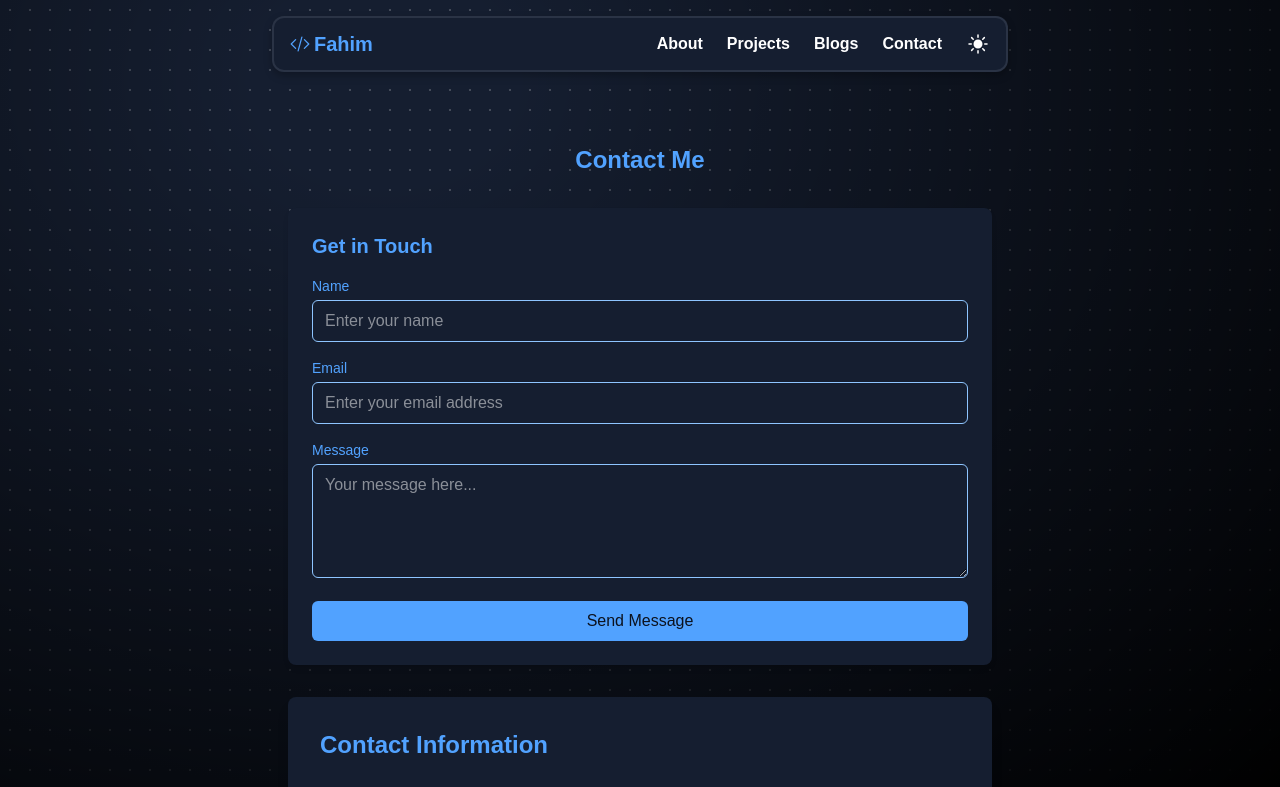
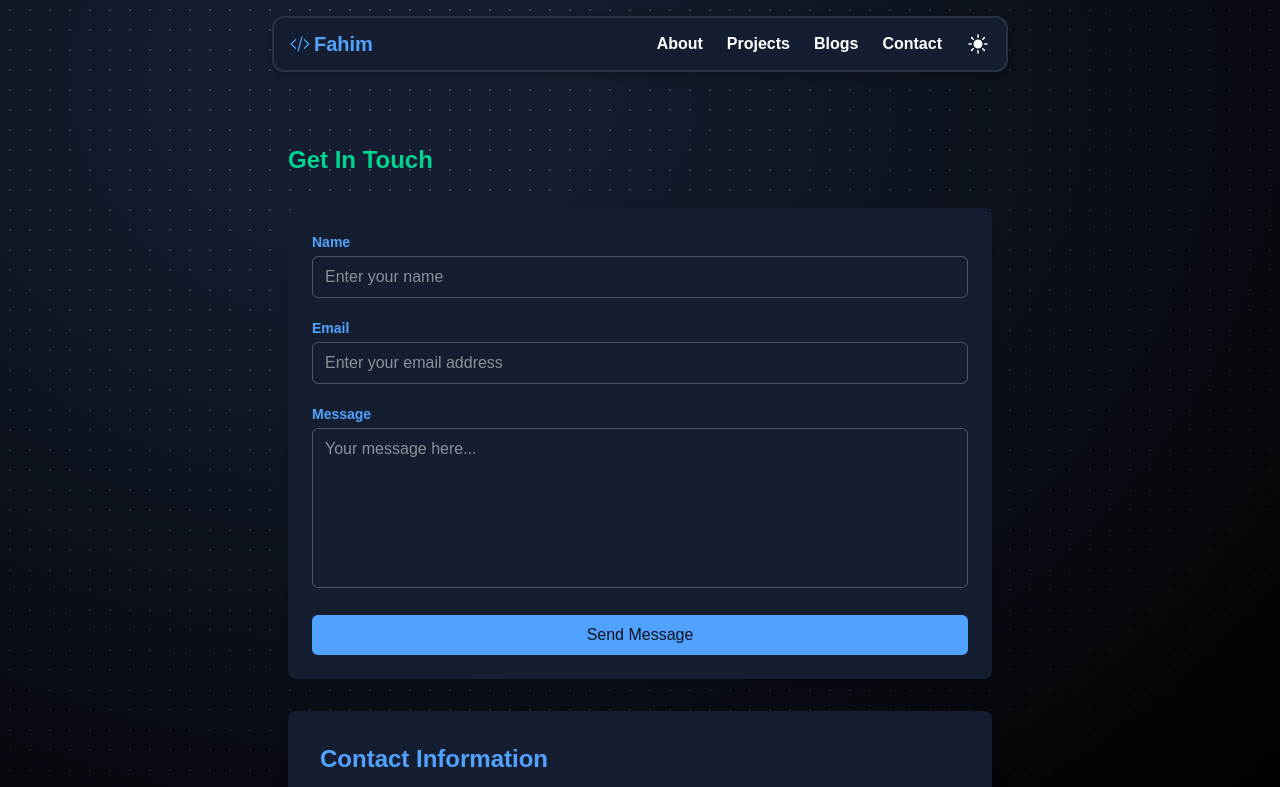
Before and after one commit to Fahim047/fifolio, a Next.js app: page /contact in a window 1280 px wide. Shown: the top 787 px of the page. Built offline with nearby package versions, Linux system fonts and the light colour scheme.

Commit message:
💄 change font weight  and color

```diff
--- a/app/(pages)/contact/page.tsx
+++ b/app/(pages)/contact/page.tsx
@@ -4,19 +4,16 @@ const ContactPage = () => {
 	return (
 		<section className="py-12">
 			<div className="container mx-auto px-4">
-				<h2 className="text-2xl font-bold text-center mb-8 text-blue-400">
-					Contact Me
+				<h2 className="text-2xl font-bold mb-8 text-emerald-400">
+					Get In Touch
 				</h2>
 				<div className="max-w-4xl mx-auto flex flex-col gap-8">
 					<div className="flex-1 bg-primary p-6 rounded-lg shadow-md">
-						<h3 className="text-xl font-semibold mb-4 text-blue-400">
-							Get in Touch
-						</h3>
-						<form className="space-y-4">
+						<form className="space-y-5">
 							<div>
 								<label
 									htmlFor="name"
-									className="block text-sm font-medium text-blue-400 mb-1"
+									className="block text-sm font-bold text-blue-400 mb-1"
 								>
 									Name
 								</label>
@@ -24,14 +21,14 @@ const ContactPage = () => {
 									type="text"
 									id="name"
 									name="name"
-									className="bg-transparent w-full px-3 py-2 border border-blue-300 rounded-md focus:outline-hidden focus:ring-2 focus:ring-blue-400"
+									className="bg-transparent w-full px-3 py-2 border border-gray-600  rounded-md focus:outline-hidden focus:ring-2 focus:ring-blue-400"
 									placeholder="Enter your name"
 								/>
 							</div>
 							<div>
 								<label
 									htmlFor="email"
-									className="block text-sm font-medium text-blue-400 mb-1"
+									className="block text-sm font-bold text-blue-400 mb-1"
 								>
 									Email
 								</label>
@@ -39,22 +36,21 @@ const ContactPage = () => {
 									type="email"
 									id="email"
 									name="email"
-									className="bg-transparent w-full px-3 py-2 border border-blue-300 rounded-md focus:outline-hidden focus:ring-2 focus:ring-blue-400"
+									className="bg-transparent w-full px-3 py-2 border border-gray-600 rounded-md focus:outline-hidden focus:ring-2 focus:ring-blue-400"
 									placeholder="Enter your email address"
 								/>
 							</div>
 							<div>
 								<label
 									htmlFor="message"
-									className="block text-sm font-medium text-blue-400 mb-1"
+									className="block text-sm font-bold text-blue-400 mb-1"
 								>
 									Message
 								</label>
 								<textarea
 									id="message"
 									name="message"
-									rows={4}
-									className="bg-transparent w-full px-3 py-2 border border-blue-300 rounded-md focus:outline-hidden focus:ring-2 focus:ring-blue-400"
+									className="h-40 bg-transparent w-full px-3 py-2 border border-gray-600 rounded-md focus:outline-hidden focus:ring-2 focus:ring-blue-400 resize-none"
 									placeholder="Your message here..."
 								></textarea>
 							</div>
--- a/components/Banner.tsx
+++ b/components/Banner.tsx
@@ -14,7 +14,9 @@ const Banner = () => {
 			<div className="space-y-6">
 				<div>
 					<p className="text-xl">Hello🖐️, folks</p>
-					<h1 className="text-3xl font-extrabold">I&apos;m Fahimul Islam</h1>
+					<h1 className="text-3xl font-extrabold">
+						I&apos;m <span className="text-blue-400">Fahimul Islam</span>
+					</h1>
 				</div>
 				<div className="space-y-2">
 					<p className="font-bold">
--- a/components/ContactSection.tsx
+++ b/components/ContactSection.tsx
@@ -2,19 +2,16 @@ const ContactSection = () => {
 	return (
 		<section className="py-12">
 			<div className="container mx-auto px-4">
-				<h2 className="text-2xl font-bold text-center mb-8 text-blue-400">
-					Contact Me
+				<h2 className="text-2xl font-bold text-center mb-8 text-emerald-400">
+					Get In Touch
 				</h2>
 				<div className="max-w-4xl mx-auto flex flex-col gap-8">
 					<div className="flex-1 bg-primary p-6 rounded-lg shadow-md">
-						<h3 className="text-xl font-semibold mb-4 text-blue-400">
-							Get in Touch
-						</h3>
-						<form className="space-y-4">
+						<form className="space-y-5">
 							<div>
 								<label
 									htmlFor="name"
-									className="block text-sm font-medium text-blue-400 mb-1"
+									className="block text-sm font-bold text-blue-400 mb-1"
 								>
 									Name
 								</label>
@@ -22,14 +19,14 @@ const ContactSection = () => {
 									type="text"
 									id="name"
 									name="name"
-									className="bg-transparent w-full px-3 py-2 border border-blue-300 rounded-md focus:outline-hidden focus:ring-2 focus:ring-blue-400"
+									className="bg-transparent w-full px-3 py-2 border border-gray-600  rounded-md focus:outline-hidden focus:ring-2 focus:ring-blue-400"
 									placeholder="Enter your name"
 								/>
 							</div>
 							<div>
 								<label
 									htmlFor="email"
-									className="block text-sm font-medium text-blue-400 mb-1"
+									className="block text-sm font-bold text-blue-400 mb-1"
 								>
 									Email
 								</label>
@@ -37,22 +34,21 @@ const ContactSection = () => {
 									type="email"
 									id="email"
 									name="email"
-									className="bg-transparent w-full px-3 py-2 border border-blue-300 rounded-md focus:outline-hidden focus:ring-2 focus:ring-blue-400"
+									className="bg-transparent w-full px-3 py-2 border border-gray-600 rounded-md focus:outline-hidden focus:ring-2 focus:ring-blue-400"
 									placeholder="Enter your email address"
 								/>
 							</div>
 							<div>
 								<label
 									htmlFor="message"
-									className="block text-sm font-medium text-blue-400 mb-1"
+									className="block text-sm font-bold text-blue-400 mb-1"
 								>
 									Message
 								</label>
 								<textarea
 									id="message"
 									name="message"
-									rows={4}
-									className="bg-transparent w-full px-3 py-2 border border-blue-300 rounded-md focus:outline-hidden focus:ring-2 focus:ring-blue-400"
+									className="h-40 bg-transparent w-full px-3 py-2 border border-gray-600 rounded-md focus:outline-hidden focus:ring-2 focus:ring-blue-400 resize-none"
 									placeholder="Your message here..."
 								></textarea>
 							</div>
@@ -64,31 +60,6 @@ const ContactSection = () => {
 							</button>
 						</form>
 					</div>
-					{/* <div className="bg-primary p-8 rounded-lg shadow-lg">
-						<h3 className="text-2xl font-semibold text-blue-400 mb-6">
-							Contact Information
-						</h3>
-						<div className="space-y-6">
-							<div className="flex items-center">
-								<EnvelopeIcon className="h-5 w-5 text-blue-400 mr-3" />
-								<a
-									href="mailto:fahimulislam58@gmail.com"
-									className="text-gray-300 hover:text-blue-400 transition"
-								>
-									fahimulislam58@gmail.com
-								</a>
-							</div>
-							<div className="flex items-center">
-								<PhoneIcon className="h-5 w-5 text-blue-400 mr-3" />
-								<a
-									href="tel:+11234567890"
-									className="text-gray-300 hover:text-blue-400 transition"
-								>
-									+8801521578288
-								</a>
-							</div>
-						</div>
-					</div> */}
 				</div>
 			</div>
 		</section>
--- a/components/SkillsSection.tsx
+++ b/components/SkillsSection.tsx
@@ -46,7 +46,7 @@ const skills: Skill[] = [
 
 const SkillsSection: React.FC = () => {
 	return (
-		<section className="py-12">
+		<section className="py-12 mt-12">
 			<div className="container mx-auto">
 				<h2 className="text-2xl font-bold text-center text-blue-400 mb-8">
 					My Skills
```
